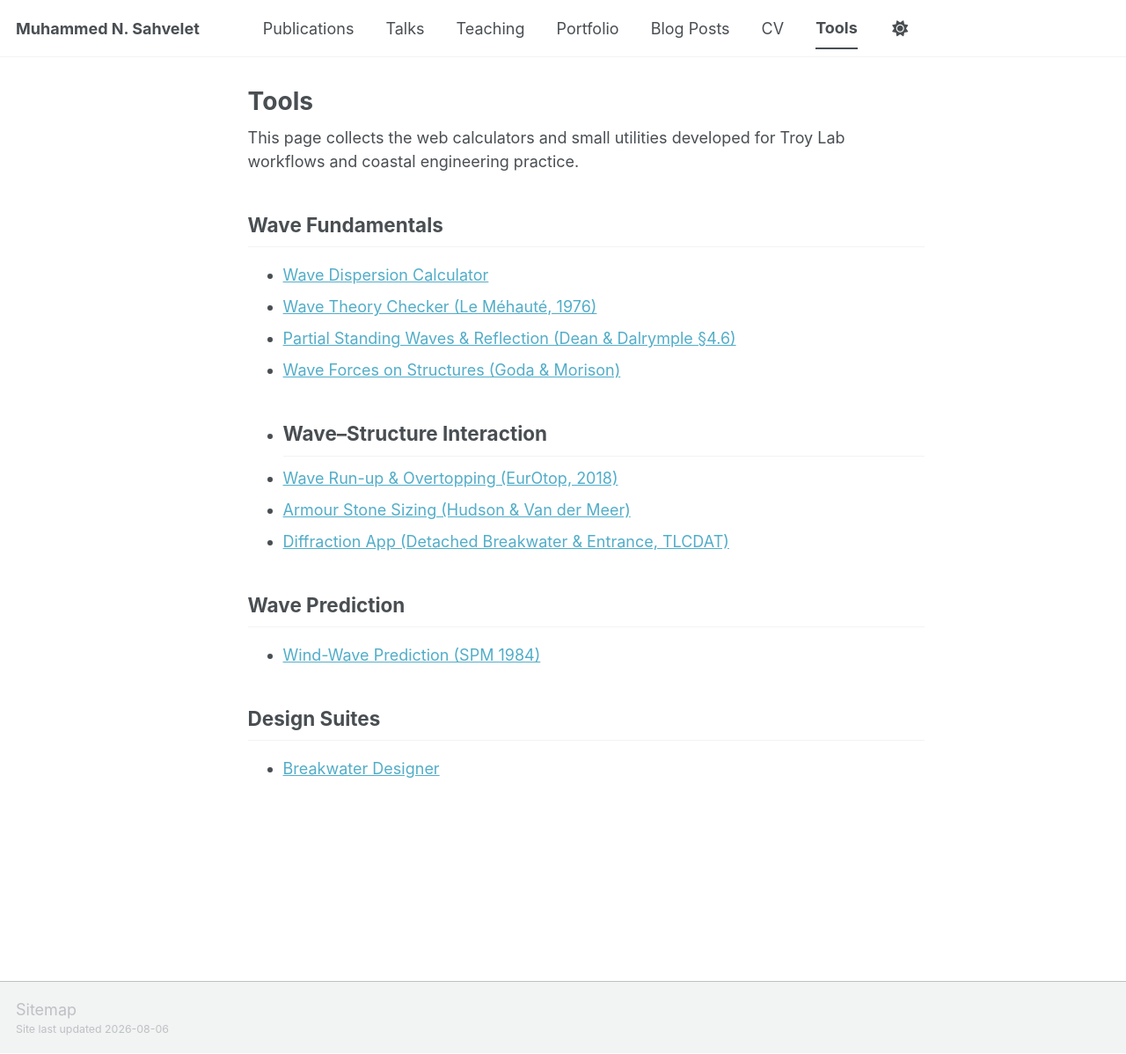
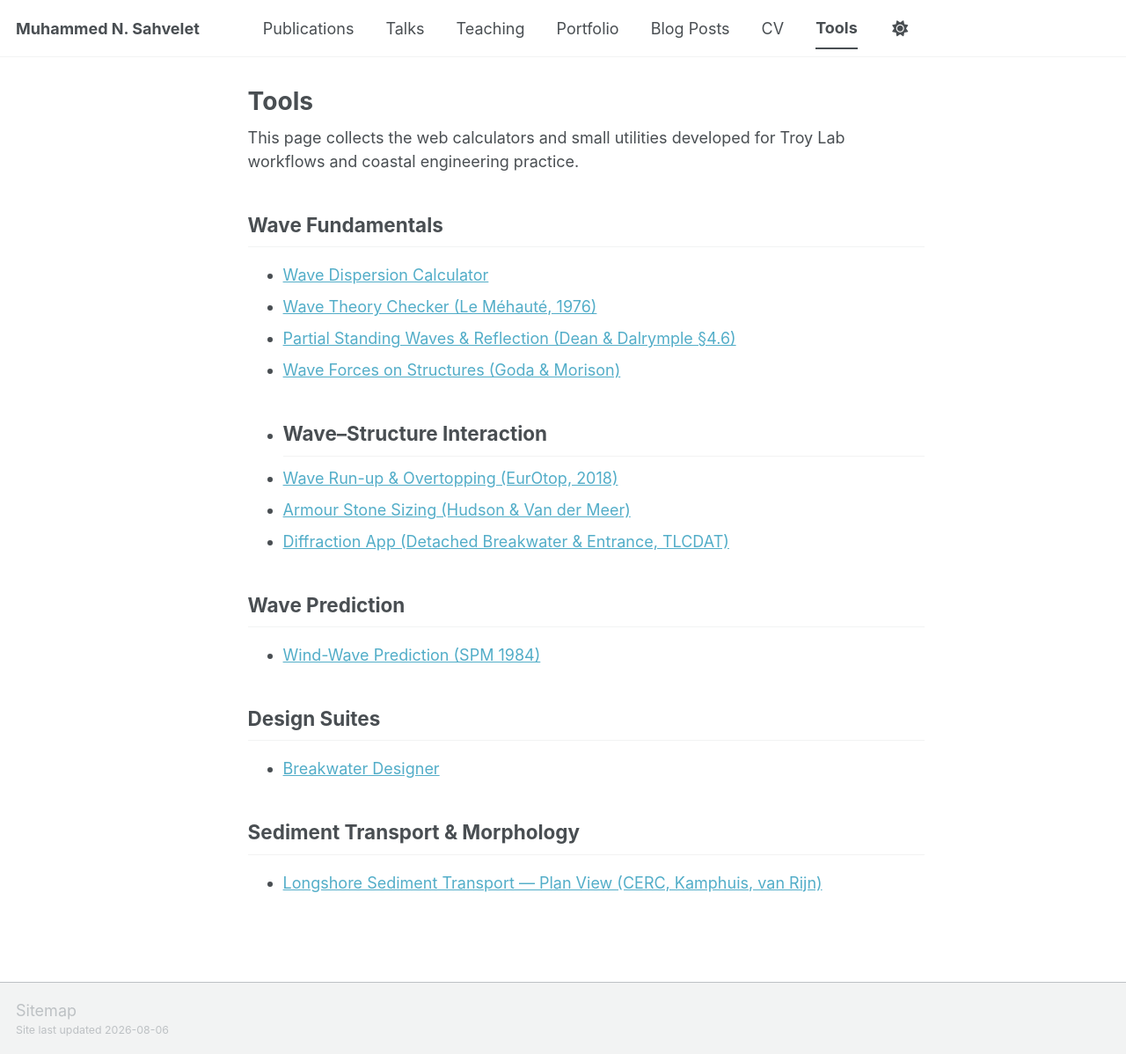
Before and after one commit to mnsahvelet/mnsahvelet.github.io, a Jekyll site: the page built from _pages/tools.md, in a window 1280 px wide and 1198 px high. Shown: the whole window at 88% size. Built offline with Jekyll 4.4.1, drawn with Linux system fonts in a browser that asks for light colours; a script bundle is joined from its source files by our own code; library files that are not in the unit come from our copies.

Commit message:
Add Longshore Sediment Transport section to tools.md

```diff
--- a/_pages/tools.md
+++ b/_pages/tools.md
@@ -23,3 +23,6 @@ This page collects the web calculators and small utilities developed for Troy La
 
 ## Design Suites
 - [Breakwater Designer](/tools/breakwater-designer/)
+
+## Sediment Transport & Morphology
+- [Longshore Sediment Transport — Plan View (CERC, Kamphuis, van Rijn)](/longshore-transport/)
```
